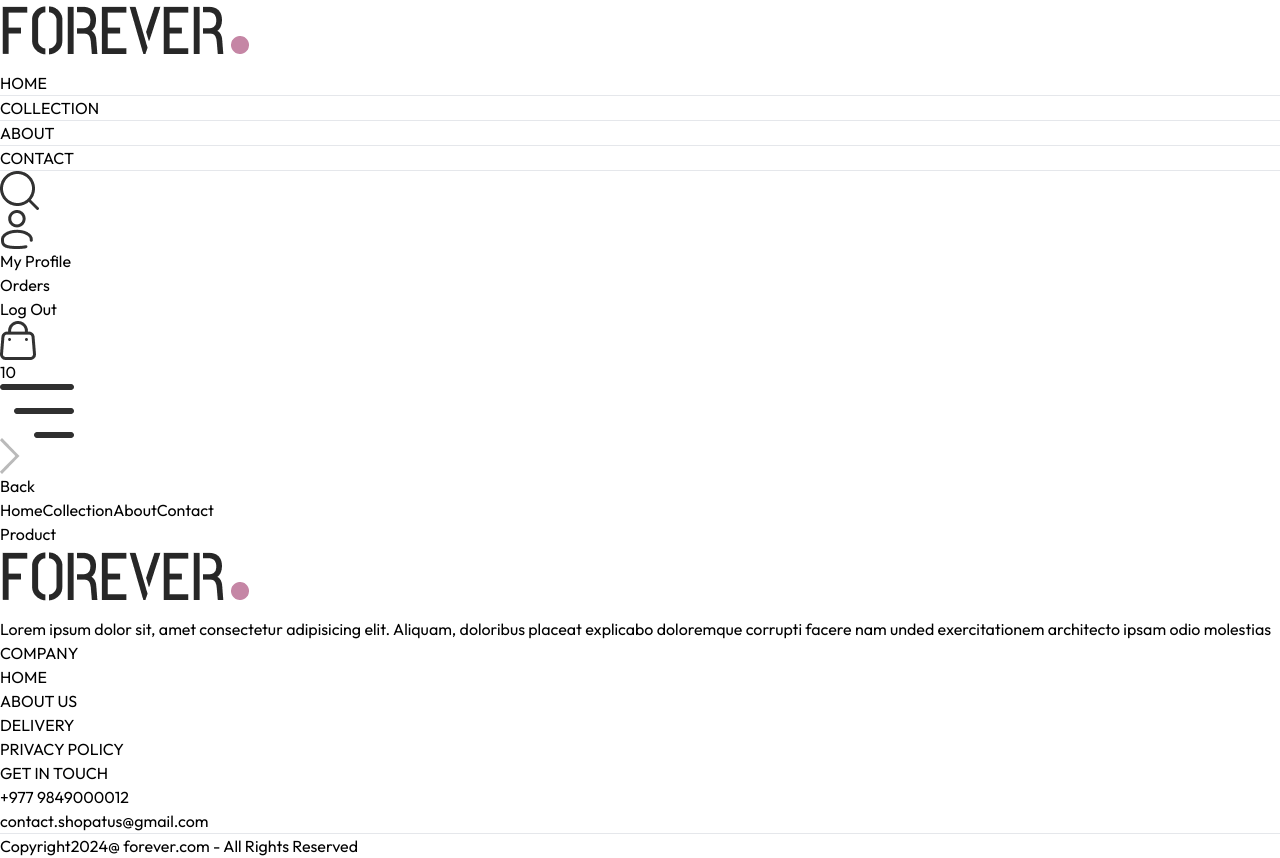
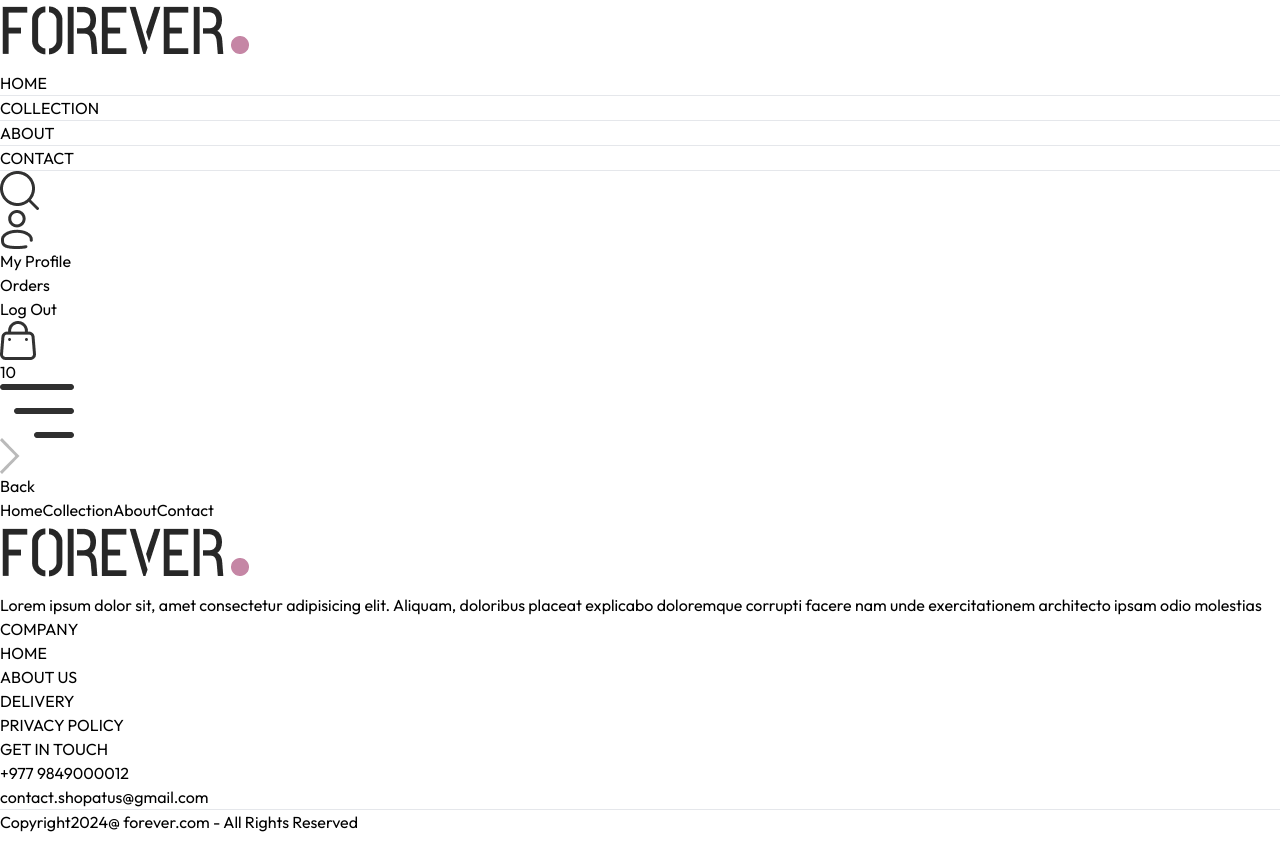
Before and after one commit to Student-Prabin/E-commerce-app, a React (Vite) app in the folder frontend/: page /product/aaaaa in a window 1280 px wide. After the commit the page ends 834 px from the top, so only its background shows below. Built offline with nearby package versions, Linux system fonts and the light colour scheme.

Commit message:
started about page

```diff
--- a/frontend/src/components/Footer.jsx
+++ b/frontend/src/components/Footer.jsx
@@ -6,7 +6,7 @@ const Footer = () => {
       <div className="flex flex-col sm:grid grid-cols-[3fr_1fr_1fr] gap-14 my-10 mt-40 text-sm">
         <div>
           <img className="mb-5 w-32" src={assets.logo} alt="" />
-          <p className="w-full md:w-2/3 text-gray-600">Lorem ipsum dolor sit, amet consectetur adipisicing elit. Aliquam, doloribus placeat explicabo doloremque corrupti facere nam unded exercitationem architecto ipsam odio molestias</p>
+          <p className="w-full md:w-2/3 text-gray-600">Lorem ipsum dolor sit, amet consectetur adipisicing elit. Aliquam, doloribus placeat explicabo doloremque corrupti facere nam unde exercitationem architecto ipsam odio molestias</p>
         </div>
         <div>
           <p className="text-xl font-medium mb-5">COMPANY</p>
--- a/frontend/src/pages/Product.jsx
+++ b/frontend/src/pages/Product.jsx
@@ -1,6 +1,13 @@
+import { useParams } from 'react-router-dom'
+
 const Product = () => {
+
+  const { productId } = useParams();
+  console.log(productId);
   return (
-    <div>Product</div>
+    <div>
+
+    </div>
   )
 }
 export default Product
```
